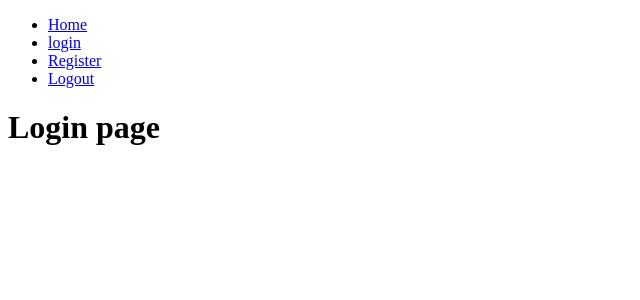
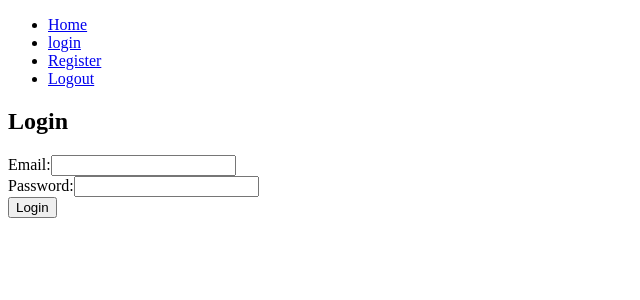
Before and after one commit to radoslavyordanov1415/PROJECT-OUTFIT-CREATOR, a React (Vite) app: page /login in a window 1280 px wide. Shown: the top 300 px of the page, without its empty margins (0-640 px from the left). Built offline with nearby package versions, Linux system fonts and the light colour scheme.

Commit message:
Implement login functionality for backend and frontend (authRoutes & Login JSX)

```diff
--- a/src/components/Login/Login.jsx
+++ b/src/components/Login/Login.jsx
@@ -1,10 +1,67 @@
-import React from "react";
+import React, { useState } from "react";
+import { useNavigate } from "react-router-dom";
 
 
 export default function Login() {
+
+    const [email, setEmail] = useState('');
+    const [password, setPassword] = useState('');
+    const navigate = useNavigate();
+
+    const handleLogin = async (e) => {
+        e.preventDefault();
+
+        try {
+            const response = await fetch('http://localhost:5001/auth/login', {
+                method: 'POST',
+                headers: {
+                    'Content-Type': 'application/json',
+                },
+                body: JSON.stringify({ email, password }),
+                credentials: 'include',
+            });
+
+            const data = await response.json();
+
+            if (response.ok) {
+                navigate('/');
+            } else {
+                console.error('Error:', data);
+            }
+        } catch (err) {
+            alert('Something went wrong')
+            console.error(err)
+        };
+    };
+
+
+
     return (
-        <>
-            <h1>Login page </h1>
-        </>
+        <div>
+            <h2>Login</h2>
+            <form onSubmit={handleLogin}>
+                <div>
+                    <label htmlFor="email">Email:</label>
+                    <input
+                        type="email"
+                        id="email"
+                        value={email}
+                        onChange={(e) => setEmail(e.target.value)}
+                        required
+                    />
+                </div>
+                <div>
+                    <label htmlFor="password">Password:</label>
+                    <input
+                        type="password"
+                        id="password"
+                        value={password}
+                        onChange={(e) => setPassword(e.target.value)}
+                        required
+                    />
+                </div>
+                <button type="submit">Login</button>
+            </form>
+        </div>
     )
 }
```
Also changed, not shown: 1 other file (tests, documents, lock files or other folders).
